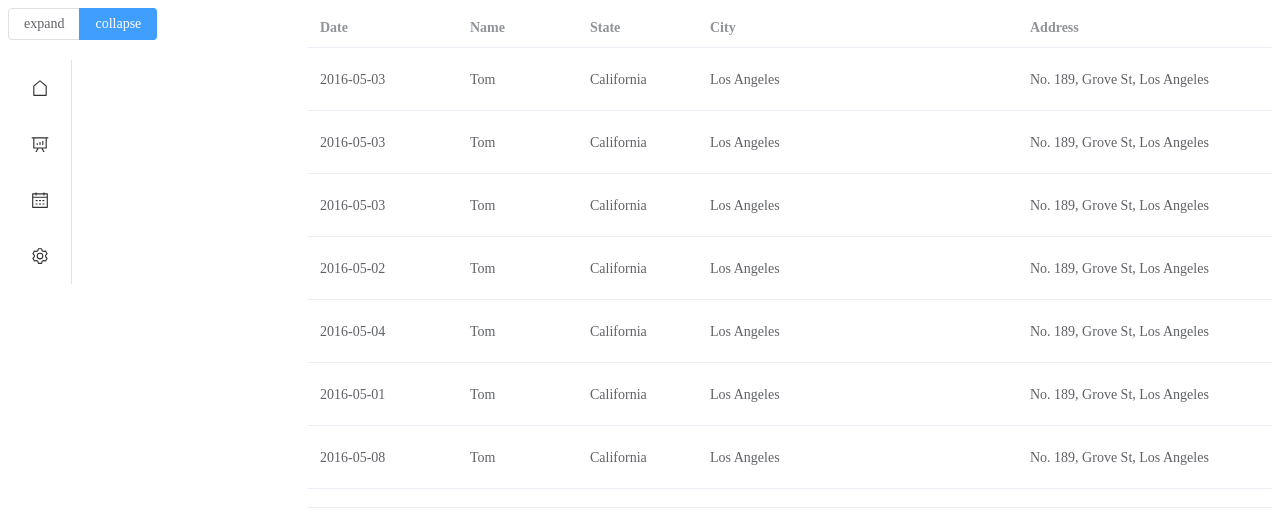
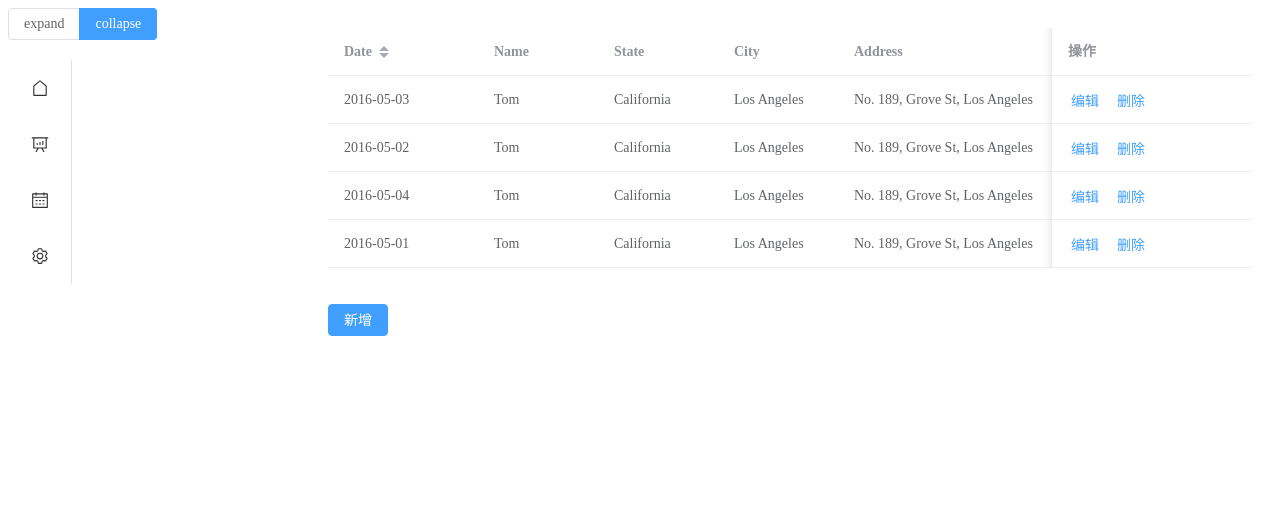
Before and after one commit to math-zhuxy/task_manager, a Vue app: page /table in a window 1280 px wide. Shown: the top 528 px of the page. Built offline with nearby package versions, Linux system fonts and the light colour scheme.

Commit message:
完成了前端基本页面

```diff
--- a/auto-imports.d.ts
+++ b/auto-imports.d.ts
@@ -6,5 +6,5 @@
 // biome-ignore lint: disable
 export {}
 declare global {
-
+  const ElMessageBox: typeof import('element-plus/es')['ElMessageBox']
 }
--- a/components.d.ts
+++ b/components.d.ts
@@ -20,7 +20,11 @@ declare module 'vue' {
     ElDropdown: typeof import('element-plus/es')['ElDropdown']
     ElDropdownItem: typeof import('element-plus/es')['ElDropdownItem']
     ElDropdownMenu: typeof import('element-plus/es')['ElDropdownMenu']
+    ElFooter: typeof import('element-plus/es')['ElFooter']
+    ElForm: typeof import('element-plus/es')['ElForm']
+    ElFormItem: typeof import('element-plus/es')['ElFormItem']
     ElIcon: typeof import('element-plus/es')['ElIcon']
+    ElInput: typeof import('element-plus/es')['ElInput']
     ElMain: typeof import('element-plus/es')['ElMain']
     ElMenu: typeof import('element-plus/es')['ElMenu']
     ElMenuItem: typeof import('element-plus/es')['ElMenuItem']
--- a/src/components/HelloWorld.vue
+++ /dev/null
@@ -1,41 +0,0 @@
-<script setup lang="ts">
-import { ref } from 'vue'
-
-defineProps<{ msg: string }>()
-
-const count = ref(0)
-</script>
-
-<template>
-  <h1>{{ msg }}</h1>
-
-  <div class="card">
-    <button type="button" @click="count++">count is {{ count }}</button>
-    <p>
-      Edit
-      <code>components/HelloWorld.vue</code> to test HMR
-    </p>
-  </div>
-
-  <p>
-    Check out
-    <a href="https://vuejs.org/guide/quick-start.html#local" target="_blank"
-      >create-vue</a
-    >, the official Vue + Vite starter
-  </p>
-  <p>
-    Learn more about IDE Support for Vue in the
-    <a
-      href="https://vuejs.org/guide/scaling-up/tooling.html#ide-support"
-      target="_blank"
-      >Vue Docs Scaling up Guide</a
-    >.
-  </p>
-  <p class="read-the-docs">Click on the Vite and Vue logos to learn more</p>
-</template>
-
-<style scoped>
-.read-the-docs {
-  color: #888;
-}
-</style>
--- a/src/main.ts
+++ b/src/main.ts
@@ -1,6 +1,7 @@
 import { createApp } from 'vue'
 import App from './App.vue'
 import router from './router'
+import 'element-plus/dist/index.css'
 import * as ElementPlusIconsVue from '@element-plus/icons-vue'
 
 const app = createApp(App)
--- a/src/view/calendar.vue
+++ b/src/view/calendar.vue
@@ -1,25 +1,42 @@
 <template>
   <el-calendar ref="calendar">
     <template #header="{ date }">
-      <span>Custom header content</span>
+      <span style="font-size: 40px;">Task Calendar</span>
       <span style="font-size: 30px;">{{ date }}</span>
       <el-button-group>
-        <el-button size="30" @click="selectDate('prev-month')">
+        <el-button size="large" @click="selectDate('prev-month')">
           Previous Month
         </el-button>
-        <el-button size="30" @click="selectDate('today')">
+        <el-button size="large" @click="selectDate('today')">
           Today
         </el-button>
-        <el-button size="30" @click="selectDate('next-month')">
+        <el-button size="large" @click="selectDate('next-month')">
           Next Month
         </el-button>
       </el-button-group>
+    </template>
+    <template #date-cell="{ data }">
+      <div @click="showTaskDetail(data.day)" style="cursor: pointer;">
+        <span>{{ data.day.split('-')[2] }}</span>
+        <div v-if="infoMap[data.day]" :style="infoMap[data.day].isdone ? {
+          backgroundColor: 'lightblue', color: 'white', fontSize: '12px'
+        } : {
+          color: 'red', fontSize: '12px'
+        }">
+          {{ infoMap[data.day].name }}
+          <br>
+          {{ infoMap[data.day].priority }}
+          <br>
+          {{ infoMap[data.day].type }}
+        </div>
+      </div>
     </template>
   </el-calendar>
 </template>
 
 <script lang="ts" setup>
 import { ref } from 'vue'
+import { ElMessageBox } from 'element-plus'
 import type { CalendarDateType, CalendarInstance } from 'element-plus'
 
 const calendar = ref<CalendarInstance>()
@@ -27,4 +44,37 @@ const selectDate = (val: CalendarDateType) => {
   if (!calendar.value) return
   calendar.value.selectDate(val)
 }
+
+interface TaskInfo {
+  name: string
+  priority: string
+  type: string
+  detail: string
+  isdone: boolean
+}
+
+const infoMap: Record<string, TaskInfo> = {
+  '2025-05-21': { name: '任务A', priority: '高', type: '开发', detail: 'aaaaaaaaaaaaaaaaaaaaaaaaaaaaaaaaaaaaaaa', isdone: false },
+  '2025-05-25': { name: '会议', priority: '低', type: '讨论', detail: 'aaaaaaaaaaaaaaaaaaaaaaaaaaaaaaaaaaaaaaa', isdone: false },
+  '2025-05-30': { name: '截止', priority: '高', type: '提交', detail: 'aaaaaaaaaaaaaaaaaaaaaaaaaaaaaaaaaaaaaaa', isdone: true }
+}
+const showTaskDetail = (date: string) => {
+  const info = infoMap[date]
+  if (!info) {
+    return
+  }
+  ElMessageBox.alert(
+    `<b>任务名称：</b>${info.name}<br>
+     <b>优先级：</b>${info.priority}<br>
+     <b>类型：</b>${info.type}<br>
+     <b>日期：</b>${date}<br>
+     <b>细节：</b>${info.detail}<br>
+     <b>完成度：</b>${info.isdone? "已完成": "未完成"}`,
+    {
+      dangerouslyUseHTMLString: true,
+      confirmButtonText: '确定'
+    }
+  )
+}
+
 </script>
--- a/src/view/table.vue
+++ b/src/view/table.vue
@@ -1,20 +1,75 @@
 <template>
-  <el-table
-  :data="tableData"
-  style="width: 100%"
-  max-height="500"
-  >
-    <el-table-column fixed prop="date" label="Date" width="150" />
-    <el-table-column prop="name" label="Name" width="120" />
-    <el-table-column prop="state" label="State" width="120" />
-    <el-table-column prop="city" label="City" width="320" />
-    <el-table-column prop="address" label="Address" width="600" />
-    <el-table-column prop="zip" label="Zip" />
-  </el-table>
+  <el-container>
+    <el-main>
+      <el-table
+      :data="sortedData"
+      style="width: 100%"
+      @cell-click="highlightColumn"
+      size="large"
+      >
+        <el-table-column fixed prop="date" label="Date" width="150" :sortable="true" :sort-method="dateSortMethod"
+          :sort-orders="['ascending', 'descending', null]" :sort-by="['date']" :order="sortOrder"
+          @header-click="toggleSort" />
+        <el-table-column prop="name" label="Name" width="120" :class-name="getColumnClass('name')" />
+        <el-table-column prop="state" label="State" width="120" :class-name="getColumnClass('state')" />
+        <el-table-column prop="city" label="City" width="120" :class-name="getColumnClass('city')" />
+        <el-table-column prop="address" label="Address" width="400" :class-name="getColumnClass('address')" />
+        <el-table-column prop="zip" label="Zip" width="120" :class-name="getColumnClass('zip')" />
+        <el-table-column prop="tag" label="Tag" width="120" :class-name="getColumnClass('tag')" />
+        <el-table-column fixed="right" label="操作" min-width="200">
+          <template #default="scope">
+            <el-button link type="primary" size="large" @click="onEdit(scope.$index, scope.row)">
+              编辑
+            </el-button>
+            <el-button link type="primary" size="large" @click="onDelete(scope.$index)">
+              删除
+            </el-button>
+          </template>
+        </el-table-column>
+      </el-table>
+    </el-main>
+    <el-footer>
+      <el-button type="primary" style="margin: 16px 0;" @click="onAddRowData">
+        新增
+      </el-button>
+    </el-footer>
+  </el-container>
+  <el-dialog v-model="editDialogVisible" title="Edit Row" width="30%">
+    <el-form :model="editForm">
+      <el-form-item label="Date">
+        <el-input v-model="editForm.date" />
+      </el-form-item>
+      <el-form-item label="Name">
+        <el-input v-model="editForm.name" />
+      </el-form-item>
+      <el-form-item label="State">
+        <el-input v-model="editForm.state" />
+      </el-form-item>
+      <el-form-item label="City">
+        <el-input v-model="editForm.city" />
+      </el-form-item>
+      <el-form-item label="Address">
+        <el-input v-model="editForm.address" />
+      </el-form-item>
+      <el-form-item label="Zip">
+        <el-input v-model="editForm.zip" />
+      </el-form-item>
+      <el-form-item label="Tag">
+        <el-input v-model="editForm.tag" />
+      </el-form-item>
+    </el-form>
+    <template #footer>
+      <el-button @click="editDialogVisible = false">Cancel</el-button>
+      <el-button type="primary" @click="saveEdit">Save</el-button>
+    </template>
+  </el-dialog>
 </template>
 
 <script lang="ts" setup>
-const tableData = [
+import { ref, reactive, computed } from 'vue'
+import { ElNotification } from 'element-plus'
+
+const tableData = ref([
   {
     date: '2016-05-03',
     name: 'Tom',
@@ -22,22 +77,7 @@ const tableData = [
     city: 'Los Angeles',
     address: 'No. 189, Grove St, Los Angeles',
     zip: 'CA 90036',
-  },
-  {
-    date: '2016-05-03',
-    name: 'Tom',
-    state: 'California',
-    city: 'Los Angeles',
-    address: 'No. 189, Grove St, Los Angeles',
-    zip: 'CA 90036',
-  },
-  {
-    date: '2016-05-03',
-    name: 'Tom',
-    state: 'California',
-    city: 'Los Angeles',
-    address: 'No. 189, Grove St, Los Angeles',
-    zip: 'CA 90036',
+    tag: 'Home',
   },
   {
     date: '2016-05-02',
@@ -46,6 +86,7 @@ const tableData = [
     city: 'Los Angeles',
     address: 'No. 189, Grove St, Los Angeles',
     zip: 'CA 90036',
+    tag: 'Office',
   },
   {
     date: '2016-05-04',
@@ -54,6 +95,7 @@ const tableData = [
     city: 'Los Angeles',
     address: 'No. 189, Grove St, Los Angeles',
     zip: 'CA 90036',
+    tag: 'Home',
   },
   {
     date: '2016-05-01',
@@ -62,30 +104,108 @@ const tableData = [
     city: 'Los Angeles',
     address: 'No. 189, Grove St, Los Angeles',
     zip: 'CA 90036',
-  },
-  {
-    date: '2016-05-08',
-    name: 'Tom',
-    state: 'California',
-    city: 'Los Angeles',
-    address: 'No. 189, Grove St, Los Angeles',
-    zip: 'CA 90036',
-  },
-  {
-    date: '2016-05-06',
-    name: 'Tom',
-    state: 'California',
-    city: 'Los Angeles',
-    address: 'No. 189, Grove St, Los Angeles',
-    zip: 'CA 90036',
-  },
-  {
-    date: '2016-05-07',
-    name: 'Tom',
-    state: 'California',
-    city: 'Los Angeles',
-    address: 'No. 189, Grove St, Los Angeles',
-    zip: 'CA 90036',
-  },
-]
+    tag: 'Office',
+  }
+])
+
+const sortOrder = ref<'ascending' | 'descending' | null>(null)
+const sortedData = computed(() => {
+  if (!sortOrder.value) return tableData.value
+  return [...tableData.value].sort((a, b) => {
+    const d1 = new Date(a.date).getTime()
+    const d2 = new Date(b.date).getTime()
+    return sortOrder.value === 'ascending' ? d1 - d2 : d2 - d1
+  })
+})
+function toggleSort() {
+  if (sortOrder.value === 'ascending') sortOrder.value = 'descending'
+  else if (sortOrder.value === 'descending') sortOrder.value = null
+  else sortOrder.value = 'ascending'
+}
+function dateSortMethod(a: any, b: any) {
+  return new Date(a.date).getTime() - new Date(b.date).getTime()
+}
+
+const editDialogVisible = ref(false)
+const editForm = reactive({
+  date: '',
+  name: '',
+  state: '',
+  city: '',
+  address: '',
+  zip: '',
+  tag: ''
+})
+let editIndex = -1
+function isValidDateFormat(dateString: string) {
+  const regex = /^\d{4}-\d{2}-\d{2}$/;
+  if (!regex.test(dateString)) {
+    return false;
+  }
+  const date = new Date(dateString);
+  const formatted = date.getFullYear() + "-" +
+    String(date.getMonth() + 1).padStart(2, '0') + "-" +
+    String(date.getDate()).padStart(2, '0');
+  return formatted === dateString;
+}
+
+function onEdit(index: number, row: any) {
+  Object.assign(editForm, row)
+  editIndex = index
+  editDialogVisible.value = true
+}
+
+
+function onAddRowData() {
+  Object.assign(editForm, {
+    date: '',
+    name: '',
+    state: '',
+    city: '',
+    address: '',
+    zip: '',
+    tag: ''
+  })
+  editIndex = -1
+  editDialogVisible.value = true
+}
+
+function saveEdit() {
+  if (!isValidDateFormat(editForm.date)) {
+    ElNotification({
+      title: 'Notice',
+      message: "日期格式不正确",
+      type: 'error',
+      duration: 1000
+    })
+    editDialogVisible.value = false
+    return
+  }
+  if (editIndex !== -1) {
+    tableData.value[editIndex] = { ...editForm }
+  } else {
+    tableData.value.push({ ...editForm })
+  }
+  editDialogVisible.value = false
+}
+
+function onDelete(index: number) {
+  tableData.value.splice(index, 1)
+}
+
+const highlightedColumn = ref<string | null>(null)
+function highlightColumn(column: any) {
+  highlightedColumn.value = column.property
+}
+
+function getColumnClass(prop: string) {
+  return highlightedColumn.value === prop ? 'highlighted-column' : ''
+}
+
 </script>
+
+<style scoped>
+.highlighted-column {
+  background-color: #e0f7fa !important;
+}
+</style>
```
